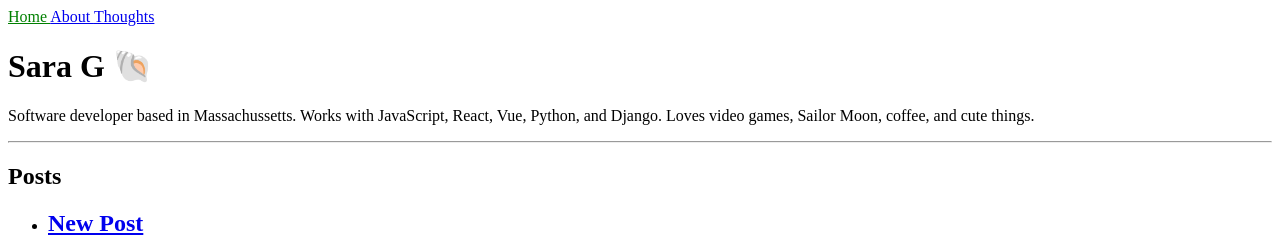
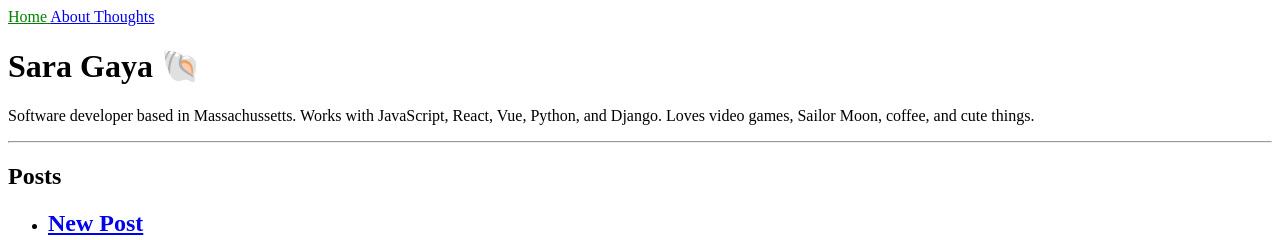
Before and after one commit to sgaya16/blog, a Jekyll site: the page built from index.html, in a window 1280 px wide. Shown: the top 240 px of the page. Built offline with Jekyll 4.4.1, drawn with Linux system fonts in a browser that asks for light colours.

Commit message:
commit of rough version

```diff
--- a/_config.yml
+++ b/_config.yml
@@ -18,7 +18,7 @@
 # You can create any custom variable you would like, and they will be accessible
 # in the templates via {{ site.myvariable }}.
 
-title: Sara G
+title: Sara Gaya
 baseurl: "" # the subpath of your site, e.g. /blog
 url: "" # the base hostname & protocol for your site, e.g. http://example.com
 collections:
@@ -28,7 +28,6 @@ collections:
 # Build settings
 plugins:
   - jekyll-feed
-
 # Exclude from processing.
 # The following items will not be processed, by default.
 # Any item listed under the `exclude:` key here will be automatically added to
```
Also changed, not shown: 10 other files.
